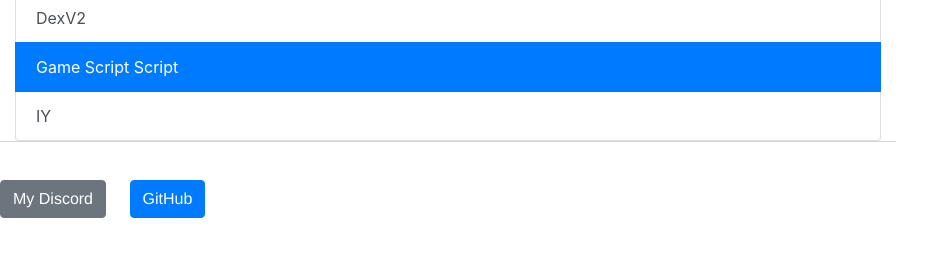
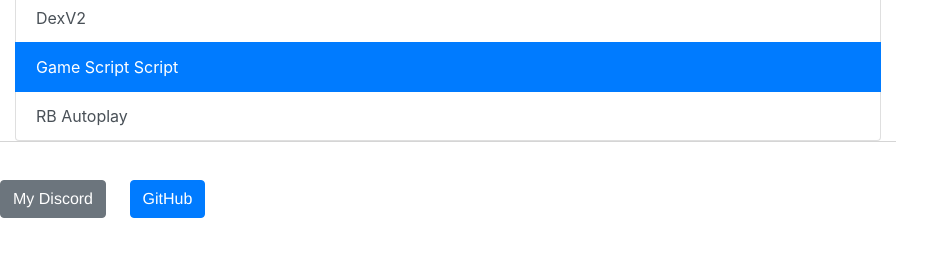
Before and after one commit to zeeterv/rinweb, a Jekyll site: the page built from script.html, in a window 1280 px wide. Shown: the part 161-418 px from the top of the page, without its empty margins (0-944 px from the left). Built offline with Jekyll 4.4.1, drawn with Linux system fonts in a browser that asks for light colours.

Commit message:
AutoPlay RB yey :D

```diff
--- a/script.html
+++ b/script.html
@@ -12,5 +12,5 @@ title: RIN"me#4555 Scripts Keeper
   <a href="#" class="list-group-item list-group-item-action active">
     Game Script Script
   </a>
-  <a href="https://raw.githubusercontent.com/zeeterv/zeeterv.github.io/main/SS/Robeats%20AutoPlay.lua" class="list-group-item list-group-item-action">IY</a>
+  <a href="https://raw.githubusercontent.com/zeeterv/zeeterv.github.io/main/SS/Robeats%20Autoplay.lua" class="list-group-item list-group-item-action">RB Autoplay</a>
 </div>
```
